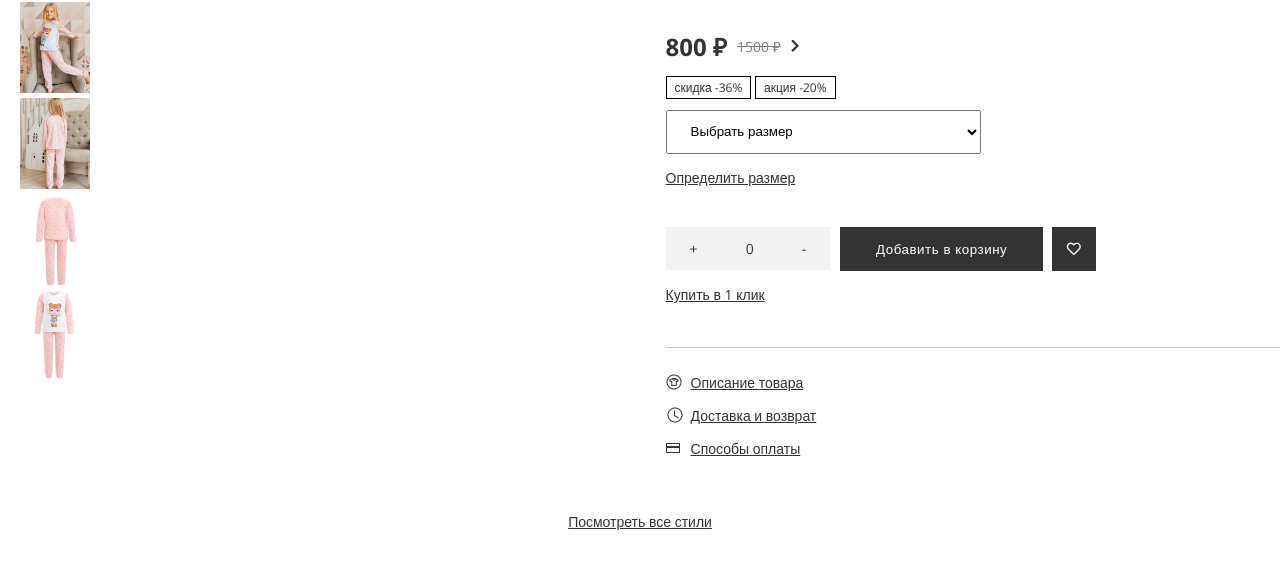
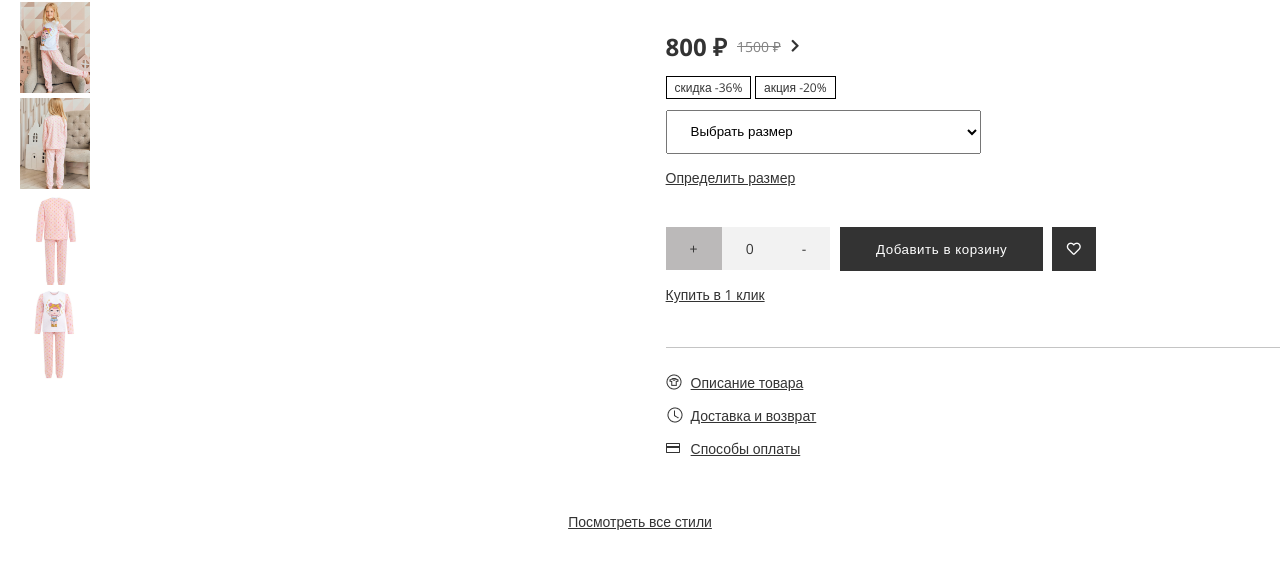
Before and after one commit to MelanyVercetti/ALefDev, a plain HTML site: page index.html in a window 1280 px wide. In both pictures the pointer is over the element 693 px from the left and 432 px from the top of the page. Shown: the part 184-752 px from the top of the page. Drawn offline with nearby package versions, Linux system fonts and the light colour scheme.

Commit message:
добавлен ховер эффект на кнопках + -

```diff
--- a/styles.css
+++ b/styles.css
@@ -315,6 +315,11 @@ body {
     cursor: pointer;
 }
 
+.counter-add:hover,
+.counter-rem:hover {
+    background: #bbb9b9;
+}
+
 .add-btn {
     width: 203px;
     height: 44px;
```
